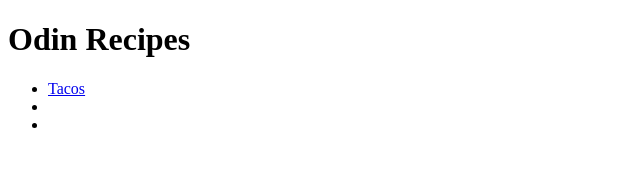
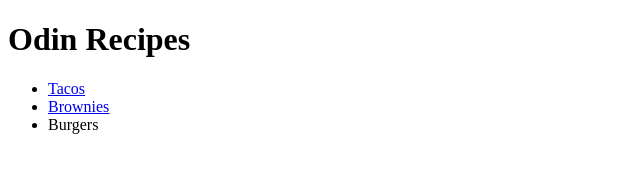
Before and after one commit to chilledoutluke/odin-recipes, a plain HTML site: page index.html in a window 1280 px wide. Shown: the whole page, without its empty margins (0-640 px from the left). Drawn offline with Linux system fonts and the light colour scheme.

Commit message:
added links

```diff
--- a/index.html
+++ b/index.html
@@ -10,8 +10,8 @@
     <h1>Odin Recipes</h1>
         <ul>
             <li><a href="recipes/tacos.html">Tacos</a></li>
-            <li><a href="recipes/brownies.html"></a></li>
-            <li><a href="recipes/burgers.html"></a></li>
+            <li><a href="recipes/brownies.html">Brownies</a></li>
+            <li><a href="recipes/burgers.html"></a>Burgers</li>
         </ul>
 </body>
 </html>
```
